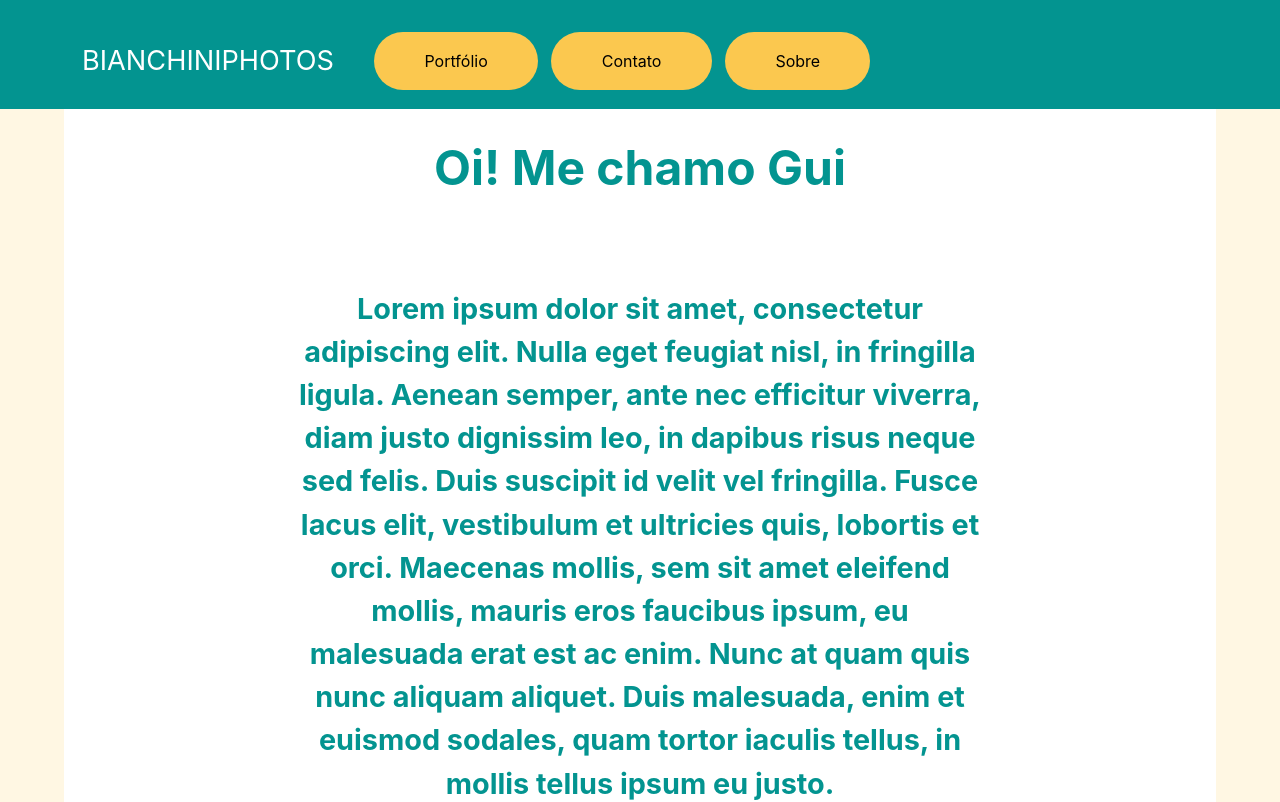
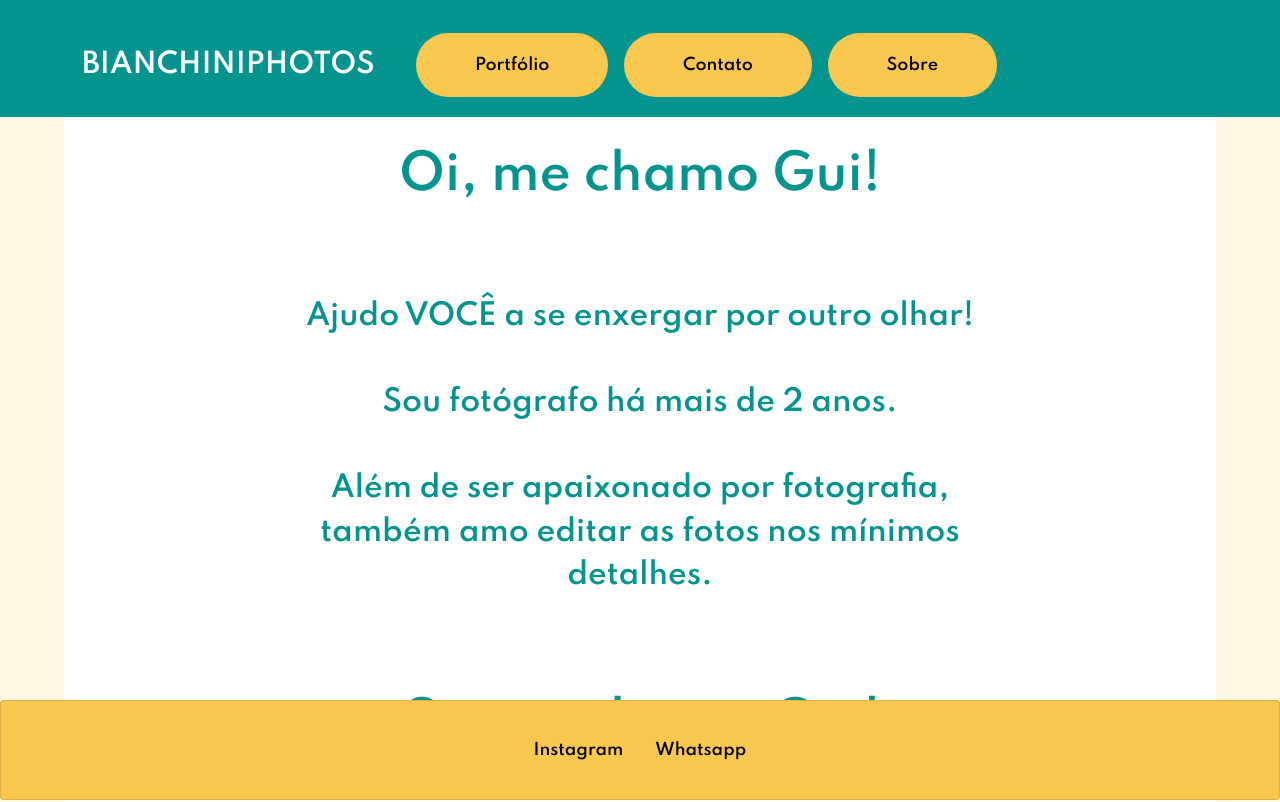
Before and after one commit to guibianchini/bianchiniphotos-client, a React (Create React App) app: page / in a window 1280 px wide. Shown: the top 802 px of the page. Built offline with nearby package versions, Linux system fonts and the light colour scheme.

Commit message:
updated text and turn responsible

```diff
--- a/package.json
+++ b/package.json
@@ -1,6 +1,6 @@
 {
   "name": "bianchini-frontend",
-  "version": "0.1.0",
+  "version": "0.1.1",
   "private": true,
   "dependencies": {
     "@testing-library/jest-dom": "^5.14.1",
--- a/public/index.html
+++ b/public/index.html
@@ -3,6 +3,14 @@
   <head>
     <meta charset="utf-8" />
     <link rel="icon" href="%PUBLIC_URL%/favicon.ico" />
+
+    <link rel="preconnect" href="https://fonts.googleapis.com" />
+    <link rel="preconnect" href="https://fonts.gstatic.com" crossorigin />
+    <link
+      href="https://fonts.googleapis.com/css2?family=Spartan:wght@600&display=swap"
+      rel="stylesheet"
+    />
+
     <meta name="viewport" content="width=device-width, initial-scale=1" />
     <meta name="theme-color" content="#000000" />
     <meta
--- a/src/css/App.css
+++ b/src/css/App.css
@@ -14,7 +14,7 @@
 }
 
 .App-header {
-  background-color: #60646b;
+  background-color: #282c34;
   min-height: 100vh;
   display: flex;
   flex-direction: column;
--- a/src/css/footer.css
+++ b/src/css/footer.css
@@ -1,8 +1,10 @@
 .footer {
+  position: absolute;
+  bottom: 0;
+  left: 0;
   text-align: center;
   background-color: #fbc84f;
   align-items: center;
-  bottom: 0;
   width: 100%;
   padding: 1% 0;
 }
@@ -16,7 +18,7 @@
   color: white !important;
 }
 
-@media only screen and (max-width: 386px) {
+@media only screen and (max-width: 480px) {
   .footer {
       padding: 0;
   }
--- a/src/css/home.css
+++ b/src/css/home.css
@@ -12,26 +12,27 @@
 }
 
 .content p {
+
     text-align: center;
-    font-size: 3em;
+    font-size: 3rem;
     color: #039490;
     padding: 2% 0 0 0;
     font-weight: bold;
 }
 
 .content-sub {
-    font-size: 1.8em !important;
+    font-size: 1.8rem !important;
     margin: 0 20%;
 }
 
-@media only screen and (max-width: 386px){
+@media only screen and (max-width: 480px){
     .content p{
         padding: 5% 0 0 0;
-        font-size: 1.2em;
+        font-size: 1.8rem;
     }
 
     .content-sub {
         margin: 0 15%;
-        font-size: 0.9em !important;
+        font-size: 1.2rem !important;
     }
 }
--- a/src/css/index.css
+++ b/src/css/index.css
@@ -1,7 +1,5 @@
-@import url('https://fonts.googleapis.com/css2?family=Spartan:wght@600&display=swap');
-
 * {
-  font-family: -apple-system, BlinkMacSystemFont, 'Spartan', sans-serif;;
+  font-family:  'Spartan', -apple-system, BlinkMacSystemFont, sans-serif;;
   -webkit-font-smoothing: antialiased;
   -moz-osx-font-smoothing: grayscale;
 }
@@ -9,8 +7,3 @@
 body {
   background-color: #fff7e3 !important;
 }
-
-code {
-  font-family: source-code-pro, Menlo, Monaco, Consolas, 'Courier New',
-    monospace;
-}
--- a/src/css/menu.css
+++ b/src/css/menu.css
@@ -21,13 +21,13 @@
 
 .menu-nav-title-inf { display: none; }
 
-@media only screen and (max-width: 386px) {
+@media only screen and (max-width: 480px) {
     .menu-nav-title-sup {
         display: none !important;
     }
     .menu-nav-title-inf {
         display: block !important;
-        font-size: 1em;
+        font-size: 1.5rem;
     }
 }
 
@@ -36,7 +36,7 @@
     background-color: #FBC84F !important;
     padding:  10% 30% !important;
     margin: 4% 4%;
-    border-radius: 15em ;
+    border-radius: 15rem ;
 }
 
 .menu-nav-bar-btn:hover {
@@ -47,7 +47,7 @@
 
 }
 
-@media only screen and (max-width: 386px){
+@media only screen and (max-width: 480px){
     .menu-nav-bar-btn {
         padding: 5% 2%!important;
         text-align: center;
--- a/src/index.js
+++ b/src/index.js
@@ -3,7 +3,6 @@ import ReactDOM from 'react-dom';
 import './css/index.css';
 import App from './js/App';
 import { BrowserRouter as Router} from 'react-router-dom';
-
 
 ReactDOM.render(
   <React.StrictMode>
--- a/src/js/pages/home.js
+++ b/src/js/pages/home.js
@@ -4,39 +4,13 @@ const Home = () => {
   return (
     <>
       <div className="content">
-        <p>Oi! Me chamo Gui</p>
+        <p>Oi, me chamo Gui!</p>
         <p className="content-sub">
           <br />
-          Lorem ipsum dolor sit amet, consectetur adipiscing elit. Nulla eget
-          feugiat nisl, in fringilla ligula. Aenean semper, ante nec efficitur
-          viverra, diam justo dignissim leo, in dapibus risus neque sed felis.
-          Duis suscipit id velit vel fringilla. Fusce lacus elit, vestibulum et
-          ultricies quis, lobortis et orci. Maecenas mollis, sem sit amet
-          eleifend mollis, mauris eros faucibus ipsum, eu malesuada erat est ac
-          enim. Nunc at quam quis nunc aliquam aliquet. Duis malesuada, enim et
-          euismod sodales, quam tortor iaculis tellus, in mollis tellus ipsum eu
-          justo. <br /><br />
-          Vestibulum pellentesque est et lacus commodo, sit amet bibendum urna
-          auctor. Aliquam ultricies quis quam quis bibendum. Nam in hendrerit
-          odio. Proin vitae tristique ipsum, porta mattis sapien. Nulla
-          facilisi. Integer eget nulla eu erat suscipit scelerisque nec iaculis
-          quam. Duis cursus erat nec elit elementum, molestie tristique urna
-          imperdiet. Suspendisse et pulvinar felis. Pellentesque odio arcu,
-          pretium ac lectus sit amet, lobortis auctor nunc. Praesent commodo
-          pharetra ullamcorper. Morbi porta tellus at maximus semper. Maecenas
-          vel nisi sem. Ut tristique libero eget accumsan pharetra. Donec vel
-          augue sagittis, tincidunt tortor non, volutpat mi. Fusce eleifend
-          feugiat mi in elementum. <br /><br /> Sed sit amet blandit eros, ac euismod
-          felis. Phasellus commodo, nibh vitae mollis interdum, velit ligula
-          mollis lacus, a eleifend est lacus in tellus. Aenean feugiat nulla at
-          erat lobortis, quis mollis quam feugiat. Duis vitae volutpat dolor,
-          eget ornare libero. Mauris quis orci ut ex tincidunt ultricies. Morbi
-          ac risus odio. Praesent sodales hendrerit semper. Curabitur eget urna
-          sem. Sed sapien ipsum, ornare eu tincidunt et, commodo non purus. In
-          condimentum eu tortor sit amet molestie. Quisque facilisis justo sed
-          sagittis placerat. Quisque et quam non est dictum volutpat ut vitae
-          odio.
-          <br /><br />
+          Ajudo VOCÊ a se enxergar por outro olhar!<br /><br />
+          Sou fotógrafo há mais de 2 anos.<br /><br />
+          Além de ser apaixonado por fotografia, também amo editar as fotos
+          nos mínimos detalhes. <br /> <br />
           {/* Sou fotógrafo há mais de 2 anos.<br /><br />
           Sou apaixonado por fotografia e amo também editar os mínimos detalhes.<br /><br />
           Bom, agora deixa eu te mostrar meus pacotes pra você escolher o que mais te agrada.       */}
```
